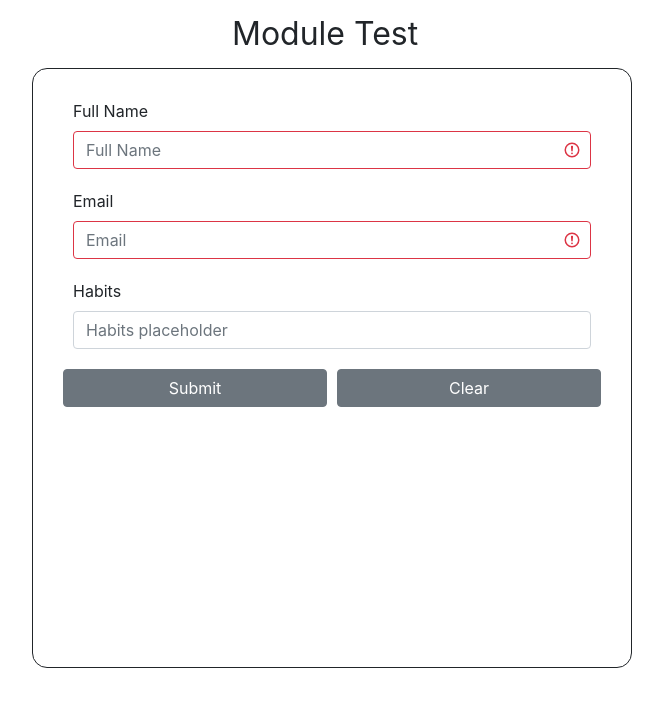
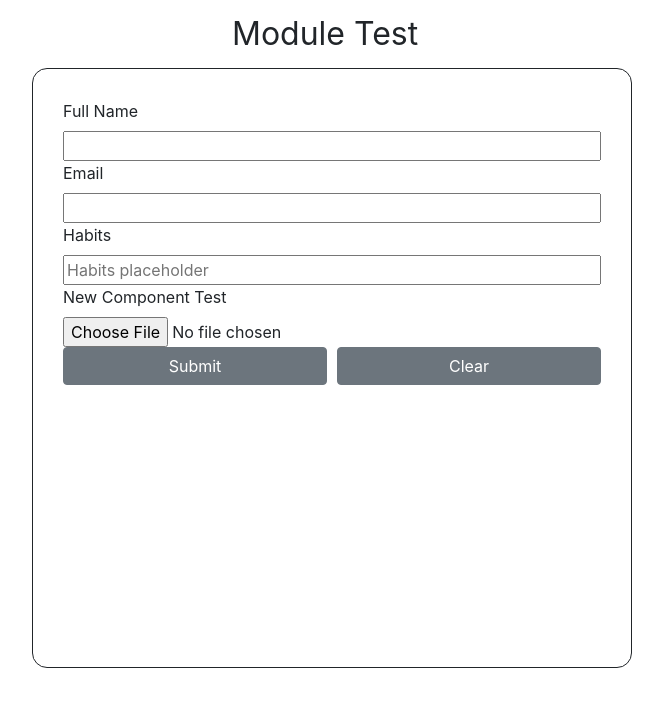
Before and after one commit to idanavr/json-component-react, a React (Create React App) app in the folder demo/: page / in a window 1280 px wide. Shown: the top 706 px of the page, without its empty margins (308-971 px from the left). Built offline with nearby package versions, Linux system fonts and the light colour scheme.

Commit message:
Added option to insert components from outside

```diff
--- a/demo/src/App.js
+++ b/demo/src/App.js
@@ -2,60 +2,49 @@ import React from 'react';
 import FormGenerator from '../../src';
 import 'bootstrap/dist/css/bootstrap.min.css';
 import './App.scss';
-const emailValidation = (value) => (/^\w+([.-]?\w+)*@\w+([.-]?\w+)*(\.\w{2,4})+$/).test(value);
+import config from './formConfig';
 
-const config = {
-  fields: {
-    email: {
-      validation: emailValidation,
-      title: 'Email'
-    },
-    fullName: {
-      index: 1,
-      title: 'Full Name',
-      required: true,
-    },
-    habits: {
-      title: 'Habits',
-      props: {
-        placeholder: 'Habits placeholder'
-      }
-    },
-  },
-  controllers: {
-    clear: {
-      content: 'Clear',
-      props: {
-        onClick(fields, updateField) {
-          Object.keys(fields).forEach((key) => {
-            updateField(key, { value: '' });
-          })
-        }
-      }
-    },
-    submit: {
-      index: 1,
-      content: 'Submit',
-      props: {
-        onClick(fields) {
-          console.log(fields)
-        }
-      }
-    },
-  }
+function File({ config, onChange }) {
+  const { title, props } = config;
+
+  return (<div>
+    <label htmlFor={props.name}>{title}</label>
+    <input
+      type="file"
+      name={props.name}
+      style={{ display: 'block' }}
+      {...props}
+      onChange={onChange}
+    />
+  </div>);
 }
 
-const configWithArrays = {
-  fields: Object.keys(config.fields).map((key) => config.fields[key]),
-  controllers: Object.keys(config.controllers).map((key) => config.controllers[key]),
+function Input({ config, onChange }) {
+  const { title, props, value } = config;
+
+  return (<div>
+    <label htmlFor={props && props.name}>{title}</label>
+    <input
+      type="text"
+      value={value || ''}
+      style={{ display: 'block', width: '100%' }}
+      {...props}
+      onChange={onChange}
+    />
+  </div>);
 }
+
+const components = {
+  file: File,
+  input: Input,
+};
 
 export default function App() {
   return (
     <div>
       <div className="header">Module Test</div>
       <div id="form">
-        <FormGenerator config={config} />
+        <FormGenerator config={config} components={components} />
       </div>
     </div>
   );
--- /dev/null
+++ b/demo/src/formConfig.js
@@ -0,0 +1,56 @@
+const emailValidation = (value) => (/^\w+([.-]?\w+)*@\w+([.-]?\w+)*(\.\w{2,4})+$/).test(value);
+
+export const config = {
+    fields: {
+        email: {
+            validation: emailValidation,
+            title: 'Email'
+        },
+        fullName: {
+            index: 1,
+            title: 'Full Name',
+            required: true,
+        },
+        habits: {
+            title: 'Habits',
+            props: {
+                placeholder: 'Habits placeholder'
+            }
+        },
+        fileTest: {
+            tag: 'file',
+            title: 'New Component Test',
+            props: {
+                placeholder: 'New component placeholder'
+            }
+        },
+    },
+    controllers: {
+        clear: {
+            content: 'Clear',
+            props: {
+                onClick(fields, updateField) {
+                    Object.keys(fields).forEach((key) => {
+                        updateField(key, { value: '' });
+                    })
+                }
+            }
+        },
+        submit: {
+            index: 1,
+            content: 'Submit',
+            props: {
+                onClick(fields) {
+                    console.log(fields)
+                }
+            }
+        },
+    }
+};
+
+export const configWithArrays = {
+    fields: Object.keys(config.fields).map((key) => config.fields[key]),
+    controllers: Object.keys(config.controllers).map((key) => config.controllers[key]),
+}
+
+export default config;
--- a/src/componentFactory/componentFactory.js
+++ b/src/componentFactory/componentFactory.js
@@ -4,13 +4,22 @@ import InputComponent from './defaultComponents/inputComponent';
 import DDLComponent from './defaultComponents/ddlComponent';
 import ButtonComponent from './defaultComponents/buttonComponent';
 import DynamicComponent from './defaultComponents/dynamicComponent';
-// import 'bootstrap/dist/css/bootstrap.min.css';
 
-export default function ComponentFactory({ config, onInputChange, onBtnClick }) {
+export default function ComponentFactory({ config, components, onInputChange, onBtnClick }) {
     if (!config) {
         console.warn(`config is ${config}`);
     }
     const { tag: TagName = 'input', props } = config || {};
+
+    if (components && typeof (components) === 'object' && Object.keys(components).includes(TagName)) {
+        const NewComponent = components[TagName];
+        if (typeof (NewComponent) === 'function')
+            return (<NewComponent
+                config={config}
+                onChange={(e) => onInputChange(e, config)}
+            />);
+        console.warn(`${NewComponent} is not a react component.`);
+    }
 
     switch (TagName) {
         case 'input':
@@ -66,6 +75,7 @@ ComponentFactory.propTypes = {
             onClick: PropTypes.func,
         }),
     }),
+    components: PropTypes.objectOf(PropTypes.elementType),
     onInputChange: PropTypes.func,
     onBtnClick: PropTypes.func,
 };
--- a/src/index.js
+++ b/src/index.js
@@ -6,7 +6,7 @@ import ComponentFactory from './componentFactory/componentFactory';
 import ReactTooltip from 'react-tooltip';
 import './formGenerator.scss';
 
-export default function FormGenerator({ config }) {
+export default function FormGenerator({ config, components }) {
     if (!config || typeof (config) !== 'object') {
         console.warn(`Json Component - config should be an object, received - ${typeof (config)}`);
         return <></>;
@@ -48,6 +48,7 @@ export default function FormGenerator({ config }) {
                     config={fields[key]}
                     onInputChange={onInputChange}
                     onBtnClick={onBtnClick}
+                    components={components}
                 />
             </React.Fragment>));
     }
@@ -64,7 +65,9 @@ export default function FormGenerator({ config }) {
                 <React.Fragment key={key || uuidv4()}>
                     <ComponentFactory
                         config={controllers[key]}
+                        onInputChange={onInputChange}
                         onBtnClick={onBtnClick}
+                        components={components}
                     />
                 </React.Fragment>);
         });
@@ -176,4 +179,5 @@ FormGenerator.propTypes = {
             PropTypes.arrayOf(controllerPropType),
         ]),
     }),
+    components: PropTypes.objectOf(PropTypes.elementType),
 };
```
Also changed, not shown: 2 other files (tests, documents, lock files or other folders).
